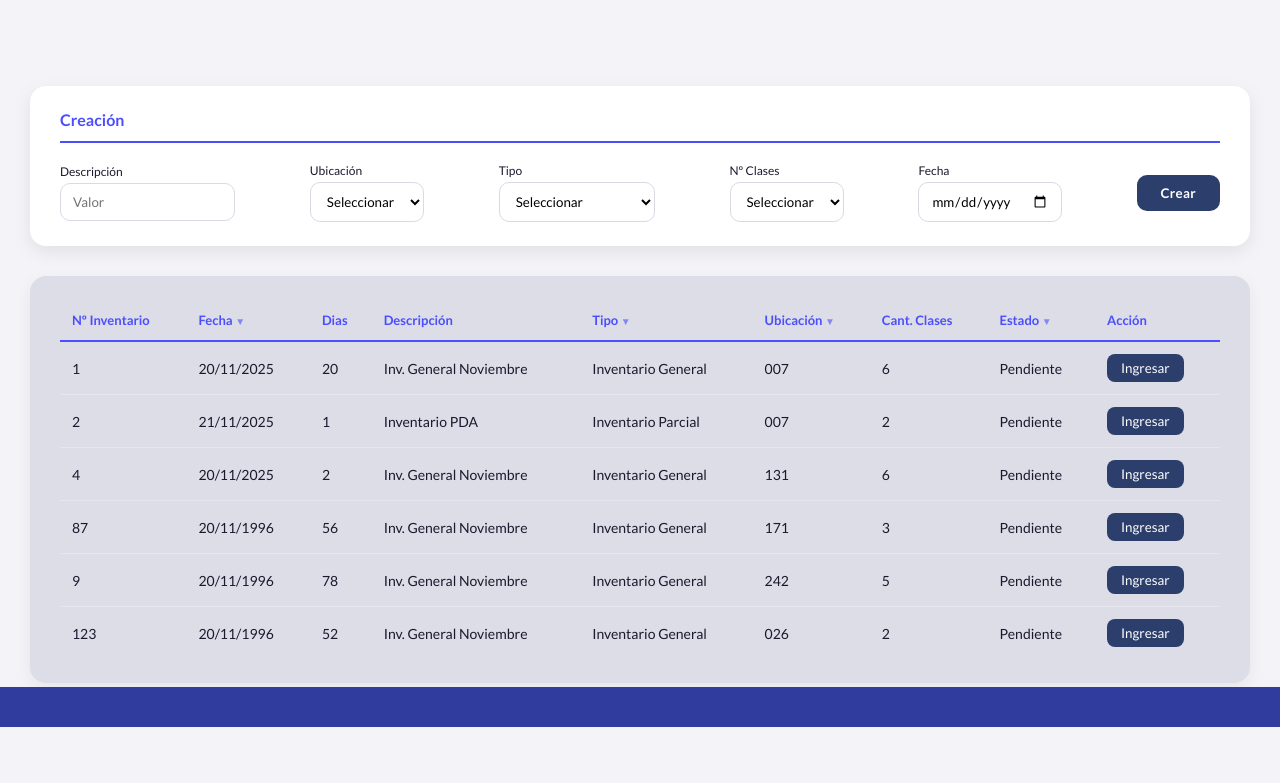
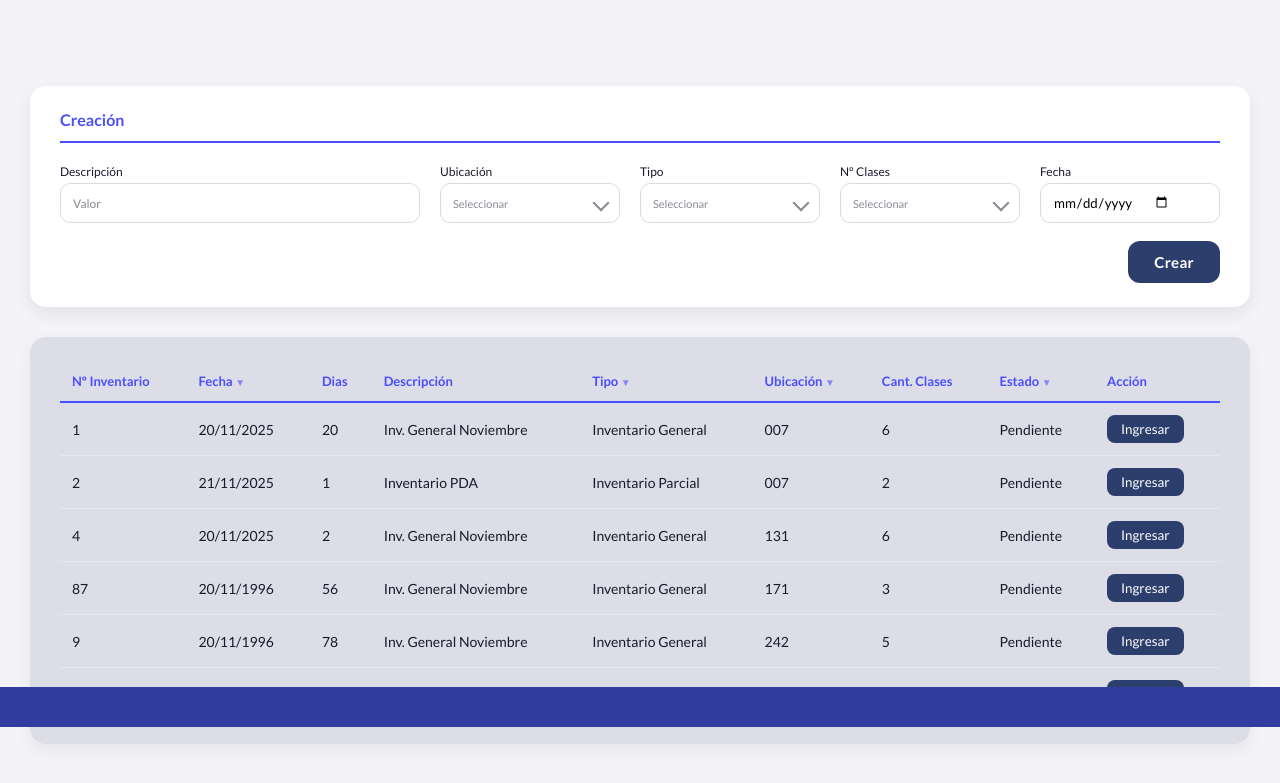
Before and after one commit to brunocarabajal-cell/IBU, a plain HTML site: page frontend/Inventario.html in a window 1280 px wide. Shown: the part 73-856 px from the top of the page. Drawn offline with Linux system fonts and the light colour scheme; no server answers.

Commit message:
feat: mejoras UI inputs y selects alineados

```diff
--- /dev/null
+++ b/css/button_styles.css
@@ -0,0 +1,40 @@
+
+
+/* 🎯 Botón principal base */
+.btn-principal {
+  background: #2C3E6B;
+  color: #fff;
+  border: none;
+  cursor: pointer;
+  font-weight: 600;
+  letter-spacing: 0.3px;
+  transition: 0.2s;
+  font-size: 14px;
+  display: inline-flex;
+  align-items: center;
+  justify-content: center;
+}
+
+.btn-principal:hover {
+  opacity: 0.9;
+}
+
+/* 📏 Tamaños */
+.btn-md {
+  padding: 10px 24px;
+  font-size: 14px;
+  border-radius: 10px;
+}
+
+.btn-lg {
+  padding: 12px 26px;
+  font-size: 15px;
+  border-radius: 12px;
+  min-height: 42px;
+}
+
+.btn-sm {
+  padding: 6px 16px;
+  font-size: 12px;
+  border-radius: 8px;
+}
--- /dev/null
+++ b/css/input_text_styles.css
@@ -0,0 +1,39 @@
+/* 🎯 Input base reutilizable */
+.input-base {
+  width: 100%;
+  padding: 8px 12px;
+  border: 1px solid #DADAE5;
+  border-radius: 10px;
+  background: #fff;
+  height: 40px;
+  font-size: 12px;
+  color: #1A1A2E;
+  font-family: 'Lato', 'Helvetica Neue', Arial, sans-serif;
+  font-weight: 400;
+  outline: none;
+}
+
+.input-base::placeholder {
+  color: #8A8A95;
+}
+
+.input-base:focus {
+  border-color: #4B4EFC;
+}
+
+/* Variantes */
+.input-base.input-sm {
+  height: 34px;
+  font-size: 11px;
+}
+
+.input-base.input-lg {
+  height: 44px;
+  font-size: 13px;
+}
+
+/* Disabled */
+.input-base:disabled {
+  background: #F4F4F8;
+  color: #8A8A95;
+}
--- /dev/null
+++ b/css/select_styles.css
@@ -0,0 +1,72 @@
+/* 🎯 Wrapper */
+.select-wrapper {
+  position: relative;
+  width: 100%;
+  min-height: 40px;
+}
+
+/* 🧩 Campo visible (como input) */
+.select-selected {
+  padding: 8px 12px;
+  border: 1px solid #DADAE5;
+  border-radius: 10px;
+  background: #fff; /* igual que descripción */
+  cursor: pointer;
+  font-size: 11px;
+  color: #8A8A95; /* gris como inputs */
+  height: 40px; /* más alto para evitar superposición */
+  display: flex;
+  align-items: center;
+  position: relative;
+  font-family: 'Lato', sans-serif;
+}
+
+.select-selected::after {
+  content: '';
+  position: absolute;
+  right: 12px;
+  width: 10px;
+  height: 10px;
+  border-right: 2px solid #8A8A95;
+  border-bottom: 2px solid #8A8A95;
+  transform: translateY(-50%) rotate(45deg);
+  top: 50%;
+}
+
+.select-selected.active {
+  border-color: #4B4EFC;
+}
+
+/* 📦 Lista desplegable */
+.select-items {
+  position: absolute;
+  top: 110%;
+  left: 0;
+  right: 0;
+  background: #fff;
+  border: 1px solid #DADAE5;
+  border-radius: 10px;
+  box-shadow: 0 6px 16px rgba(0,0,0,0.08);
+  z-index: 99;
+  overflow: hidden;
+  margin-top: 4px;
+}
+
+/* opciones */
+.select-items div {
+  padding: 10px 12px;
+  cursor: pointer;
+  font-size: 11px;
+  color: #8A8A95;
+  font-family: 'Lato', sans-serif;
+}
+
+/* hover */
+.select-items div:hover {
+  background: #EDEDF5;
+}
+
+/* oculto */
+.select-hide {
+  display: none;
+}
--- a/Inventario.html
+++ b/frontend/Inventario.html
@@ -5,7 +5,10 @@
 <meta name="viewport" content="width=device-width, initial-scale=1.0">
 <title>IBU - Inventario</title>
 <link href="https://fonts.googleapis.com/css2?family=Lato:wght@300;400;700&display=swap" rel="stylesheet">
-<link rel="stylesheet" href="navbar.css">
+<link rel="stylesheet" href="../css/navbar.css">
+<link rel="stylesheet" href="../css/button_styles.css">
+<link rel="stylesheet" href="../css/select_styles.css">
+<link rel="stylesheet" href="../css/input_text_styles.css">
 <style>
 *{box-sizing:border-box;margin:0;padding:0;font-family:'Lato',sans-serif}
 body{background:#F4F4F8;color:#1A1A2E; padding-bottom:50px;}
@@ -18,9 +21,88 @@ body{background:#F4F4F8;color:#1A1A2E; padding-bottom:50px;}
 .create-card{background:#fff;margin:30px;border-radius:16px;padding:24px 30px;box-shadow:0 6px 18px rgba(0,0,0,0.08)}
 .create-title{color:#4B4EFC;font-weight:700;font-size:16px}
 .create-line{height:2px;background:#4B4EFC;margin:12px 0 20px;width:100%}
-.create-form{display:flex;gap:12px;align-items:center}
-.create-form input,.create-form select{padding:10px 12px;border:1px solid #DADAE5;border-radius:10px;background:#fff}
+.create-form{
+  display:flex;
+  gap:20px;
+  align-items:stretch; /* 🔥 mejor alineación uniforme */
+  flex-wrap:wrap;
+  width:100%; /* 🔥 evita cortes raros */
+}
+.create-form .field{
+  display:flex;
+  flex-direction:column;
+  font-size:12px;
+  gap:4px;
+  flex:1;
+  min-width:180px;
+  justify-content:flex-start; /* 🔥 evita desplazamientos raros */
+}
+
+.create-form .field > *:last-child {
+  display:flex;
+  align-items:center;
+  height:40px;
+}
+
+#create-descripcion, #input-descripcion{
+  display:flex;
+  width:100%;
+}
+
+.create-form .field:first-child{
+  flex:2 1 300px; /* 🔥 más espacio y evita que quede sola */
+}
+.create-form input,
+.select-wrapper{
+  width:100%; /* 🔥 full width */
+}
+.create-form input{
+  padding:8px 12px;
+  border:1px solid #DADAE5;
+  border-radius:10px;
+  background:#fff;
+  height:40px; /* 🔥 altura unificada */
+}
+
+.select-selected{
+  height:40px !important; /* 🔥 igual que input */
+  padding:8px 12px !important;
+}
+
+input[type="date"]{
+  height:40px;
+}
+
 .create-btn{background:#2C3E6B;color:#fff;border:none;padding:10px 24px;border-radius:10px;cursor:pointer;font-weight:600;letter-spacing:0.3px}
+
+/* 🔥 Unificar altura de todos los controles */
+.input-base,
+.select-selected,
+input[type="date"] {
+  height: 40px !important;
+  padding: 8px 12px !important;
+  display: flex;
+  align-items: center;
+}
+
+/* asegurar que el wrapper del select no altere la altura */
+.select-wrapper {
+  height: 40px;
+}
+
+/* botón alineado a la misma altura */
+#btn-crear-container .btn-principal {
+  height: 40px;
+  display: flex;
+  align-items: center;
+}
+
+/* Prevent label misalignment */
+.create-form .field label{
+  height:16px;
+  display:flex;
+  align-items:center;
+}
 
 /* TABLA */
 .table-card{background:#DCDDE6;margin:30px;border-radius:16px;padding:24px 30px;box-shadow:0 6px 18px rgba(0,0,0,0.06)}
@@ -62,43 +144,33 @@ td{padding:12px;border-top:1px solid #E6E6EF;font-size:14px}
 <div class="create-card">
   <div class="create-title">Creación</div>
   <div class="create-line"></div>
-  <div class="create-form" style="justify-content:space-between;width:100%;">
-    <div style="display:flex;flex-direction:column;font-size:12px;gap:4px;">
+<div class="create-form">
+    <div class="field">
       <label>Descripción</label>
-      <input placeholder="Valor" id="desc">
+      <div id="input-descripcion"></div>
     </div>
 
-    <div style="display:flex;flex-direction:column;font-size:12px;gap:4px;">
+    <div class="field">
       <label>Ubicación</label>
-      <select id="ubicacion">
-        <option>Seleccionar</option>
-        <option>007</option><option>131</option><option>171</option><option>242</option><option>026</option>
-      </select>
+      <div id="select-ubicacion"></div>
     </div>
 
-    <div style="display:flex;flex-direction:column;font-size:12px;gap:4px;">
+    <div class="field">
       <label>Tipo</label>
-      <select id="tipo">
-        <option>Seleccionar</option>
-        <option>Inventario General</option>
-        <option>Inventario Parcial</option>
-      </select>
+      <div id="select-tipo"></div>
     </div>
 
-    <div style="display:flex;flex-direction:column;font-size:12px;gap:4px;">
+    <div class="field">
       <label>Nº Clases</label>
-      <select id="clases">
-        <option>Seleccionar</option>
-        <option>1</option><option>2</option><option>3</option>
-      </select>
+      <div id="select-clases"></div>
     </div>
 
-    <div style="display:flex;flex-direction:column;font-size:12px;gap:4px;">
+    <div class="field">
       <label>Fecha</label>
       <input type="date" id="fecha">
     </div>
 
-    <button class="create-btn" onclick="crear()">Crear</button>
+    <div id="btn-crear-container" style="display:flex;align-items:flex-end;margin-left:auto;height:40px;"></div>
   </div>
 </div>
 
@@ -210,7 +282,7 @@ tbody.appendChild(tr);
 }
 
 function crear(){
-data.push({n:data.length+1,fecha:'Hoy',dias:0,desc:document.getElementById('desc').value,tipo:'General',ubi:'007',clases:1});
+data.push({n:data.length+1,fecha:'Hoy',dias:0,desc: descripcionValor,tipo:'General',ubi:'007',clases:1});
 render();
 }
 
@@ -271,9 +343,59 @@ render();
 </script>
 
 <div class="footer-line"></div>
-<script src="navbar.js"></script>
+<script src="../js/button_principal.js"></script>
+<script src="../js/select.js"></script>
+<script src="../js/input_text.js"></script>
+<script src="../js/navbar.js"></script>
 <script>
   cargarUsuario('inventario');
 </script>
+<script>
+  const contenedorBtn = document.getElementById('btn-crear-container');
+
+  const botonCrear = crearBotonPrincipal({
+    texto: 'Crear',
+    onClick: crear,
+    size: 'lg'
+  });
+
+  contenedorBtn.appendChild(botonCrear);
+</script>
+
+<script>
+  // 🎯 Inicializar selects personalizados
+  const selectUbicacion = crearDesplegable({
+    opciones: ['007','131','171','242','026'],
+    placeholder: 'Seleccionar'
+  });
+
+  const selectTipo = crearDesplegable({
+    opciones: ['Inventario General','Inventario Parcial'],
+    placeholder: 'Seleccionar'
+  });
+
+  const selectClases = crearDesplegable({
+    opciones: ['1','2','3'],
+    placeholder: 'Seleccionar'
+  });
+
+  document.getElementById('select-ubicacion').appendChild(selectUbicacion);
+  document.getElementById('select-tipo').appendChild(selectTipo);
+  document.getElementById('select-clases').appendChild(selectClases);
+</script>
+<script>
+  // 🎯 Inicializar input reutilizable
+  let descripcionValor = '';
+
+  const inputDescripcion = crearInput({
+    placeholder: 'Valor',
+    onChange: (val) => {
+      descripcionValor = val;
+    }
+  });
+
+  document.getElementById('input-descripcion').appendChild(inputDescripcion);
+</script>
+
 </body>
 </html>
--- /dev/null
+++ b/js/button_principal.js
@@ -0,0 +1,17 @@
+// 🎯 Botón principal reutilizable
+function crearBotonPrincipal({ texto = 'Crear', onClick = null, tipo = 'button', size = 'md' }) {
+  const button = document.createElement('button');
+
+  button.className = `btn-principal btn-${size}`;
+  button.innerText = texto;
+  button.type = tipo;
+
+  if (onClick) {
+    button.addEventListener('click', onClick);
+  }
+
+  return button;
+}
+
+// Exportar si lo querés usar en módulos (opcional)
+// export { crearBotonPrincipal };
--- /dev/null
+++ b/js/input_text.js
@@ -0,0 +1,31 @@
+
+
+// 🎯 Input de texto reutilizable
+function crearInput({
+  placeholder = '',
+  value = '',
+  onChange = null,
+  type = 'text'
+}) {
+  const input = document.createElement('input');
+
+  input.type = type;
+  input.placeholder = placeholder;
+  input.value = value;
+  input.className = 'input-base';
+  // 🔥 asegurar misma altura que select
+  input.style.height = '40px';
+  input.style.display = 'flex';
+  input.style.alignItems = 'center';
+
+  if (onChange) {
+    input.addEventListener('input', (e) => {
+      onChange(e.target.value);
+    });
+  }
+
+  return input;
+}
+
+// export opcional
+// export { crearInput };
--- a/navbar.js
+++ b/js/navbar.js
@@ -27,7 +27,7 @@ function renderNavbar(active){
     <div class="navbar">
 
       <div style="display:flex;align-items:center;gap:8px;font-weight:600;">
-        <img src="logo.png" style="width:26px;height:26px;">
+        <img src="../assets/logo.png" style="width:26px;height:26px;">
         <span>IBU</span>
       </div>
 
@@ -42,7 +42,7 @@ function renderNavbar(active){
       </div>
 
       <div class="nav-user">
-        <img src="user.jpg" class="avatar-img">
+        <img src="../assets/user.jpg" class="avatar-img">
         <div>
           <div style="font-weight:500;">${user.nombre}</div>
           <div style="font-size:12px;opacity:0.7;">${user.rol}</div>
--- /dev/null
+++ b/js/select.js
@@ -0,0 +1,103 @@
+
+
+// 🎯 Desplegable (select) reutilizable estilo input
+function crearDesplegable({
+  opciones = [],
+  placeholder = 'Seleccionar',
+  onChange = null
+}) {
+  const wrapper = document.createElement('div');
+  wrapper.className = 'select-wrapper';
+
+  const selected = document.createElement('div');
+  selected.className = 'select-selected';
+  selected.innerText = placeholder;
+  // 🔥 asegurar misma altura que input
+  selected.style.height = '40px';
+  selected.style.display = 'flex';
+  selected.style.alignItems = 'center';
+
+  const list = document.createElement('div');
+  list.className = 'select-items select-hide';
+
+  opciones.forEach(op => {
+    const item = document.createElement('div');
+    item.innerText = op;
+
+    item.addEventListener('click', () => {
+      selected.innerText = op;
+      list.classList.add('select-hide');
+      selected.classList.remove('active');
+
+      if (onChange) onChange(op);
+    });
+
+    list.appendChild(item);
+  });
+
+  selected.addEventListener('click', () => {
+    list.classList.toggle('select-hide');
+    selected.classList.toggle('active');
+  });
+
+  // cerrar si hace click afuera
+  document.addEventListener('click', (e) => {
+    if (!wrapper.contains(e.target)) {
+      list.classList.add('select-hide');
+      selected.classList.remove('active');
+    }
+  });
+
+  wrapper.appendChild(selected);
+  wrapper.appendChild(list);
+
+  return wrapper;
+}
+
+// 🧩 estilos sugeridos (copiar a CSS global)
+/*
+.select-wrapper {
+  position: relative;
+  width: 100%;
+}
+
+.select-selected {
+  padding: 10px 12px;
+  border: 1px solid #DADAE5;
+  border-radius: 10px;
+  background: #fff;
+  cursor: pointer;
+}
+
+.select-selected.active {
+  border-color: #4B4EFC;
+}
+
+.select-items {
+  position: absolute;
+  top: 110%;
+  left: 0;
+  right: 0;
+  background: #fff;
+  border: 1px solid #DADAE5;
+  border-radius: 10px;
+  box-shadow: 0 6px 16px rgba(0,0,0,0.08);
+  z-index: 99;
+}
+
+.select-items div {
+  padding: 10px 12px;
+  cursor: pointer;
+}
+
+.select-items div:hover {
+  background: #F4F4F8;
+}
+
+.select-hide {
+  display: none;
+}
+*/
+
+// export opcional
+// export { crearDesplegable };
```
Also changed, not shown: frontend/Dashboard.html (renamed from Dashboard.html, +2 -2 lines), frontend/Login.html (renamed from Login.html, +1 -1 lines), frontend/Prorrogas.html (renamed from Prorrogas.html, +2 -2 lines), frontend/reportes.html (renamed from reportes.html, +2 -2 lines), frontend/usuarios.html (renamed from usuarios.html, +2 -2 lines), assets/Activos Fijos Logo.png (renamed from Imagenes/Activos Fijos Logo.png), assets/Logo.png (renamed from Logo.png), assets/user.jpg (renamed from user.jpg), css/navbar.css (renamed from navbar.css), frontend/usuarios_gestion.html (renamed from usuarios_gestion.html), 1 other file.
